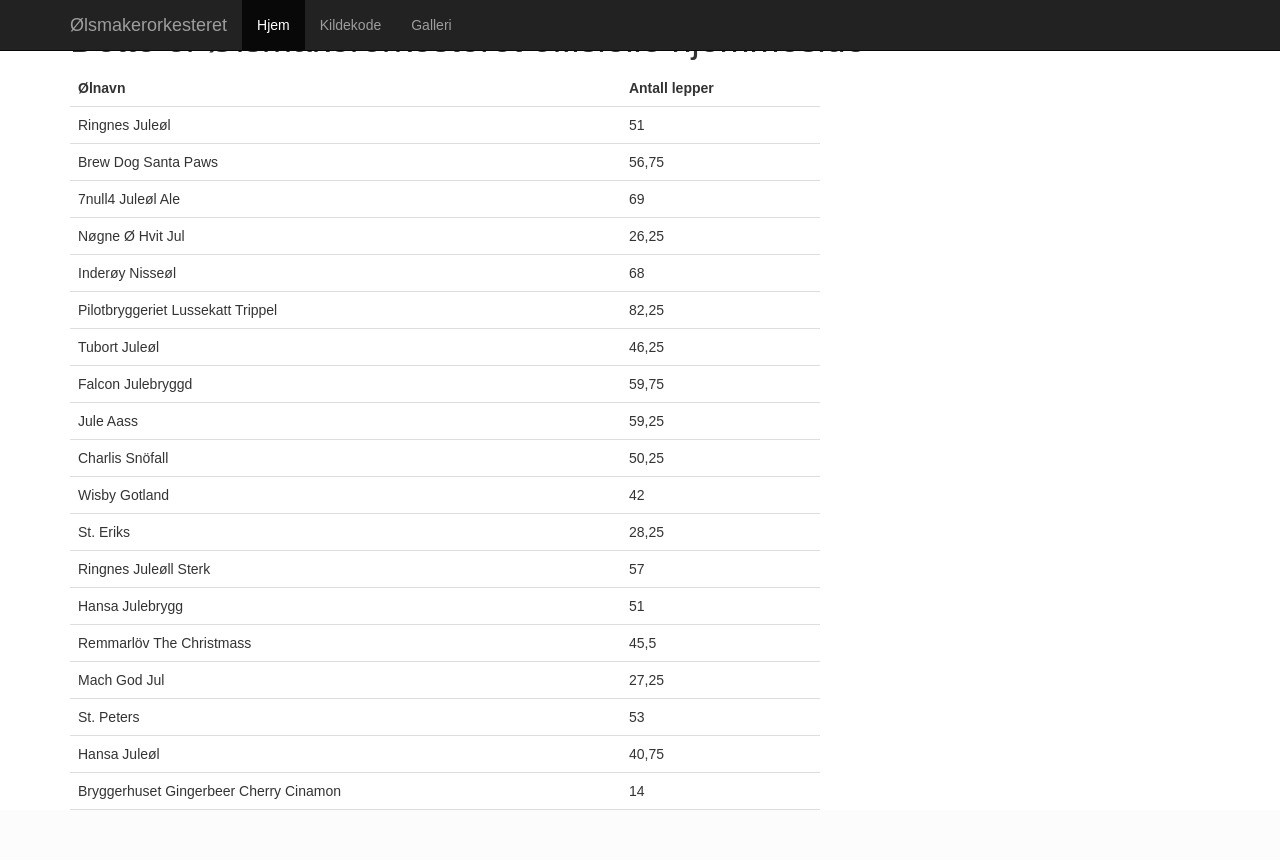
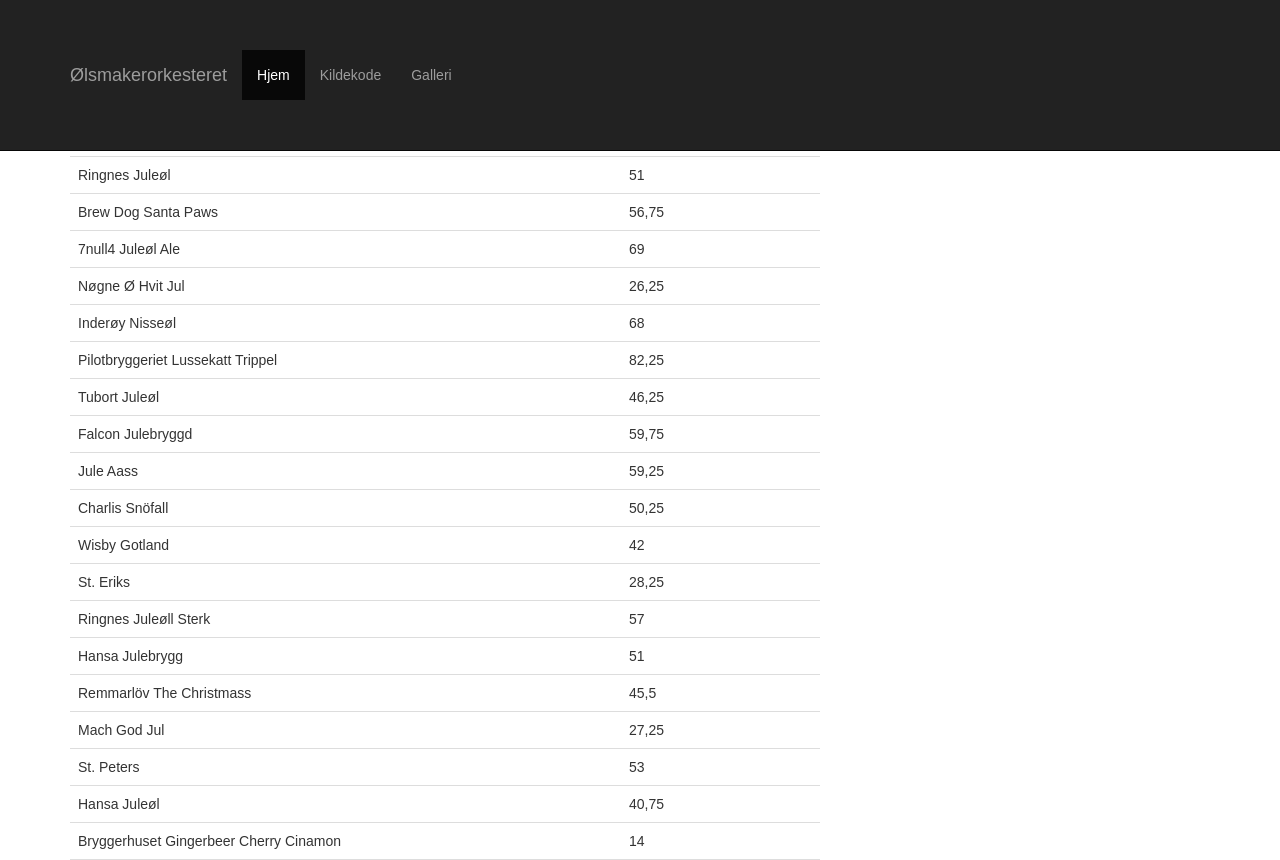
Before and after one commit to anderssh/anderssh.github.io, a PHP site: page / in a window 1280 px wide. Before the commit the page ends 810 px from the top, so only its background shows below. Run offline with PHP 8.4, Linux system fonts and the light colour scheme; some libraries are stand-ins or nearby versions.

Commit message:
Added Padding to navbar

```diff
--- a/css/style.css
+++ b/css/style.css
@@ -13,3 +13,14 @@ th, td {
   text-align: left;
   border-bottom: 1px solid #ddd;
 }
+.navbar {
+  padding: 50px;
+}
+
+body {
+  padding-top: 5rem;
+}
+.starter-template {
+  padding: 3rem 1.5rem;
+  text-align: center;
+}
```
